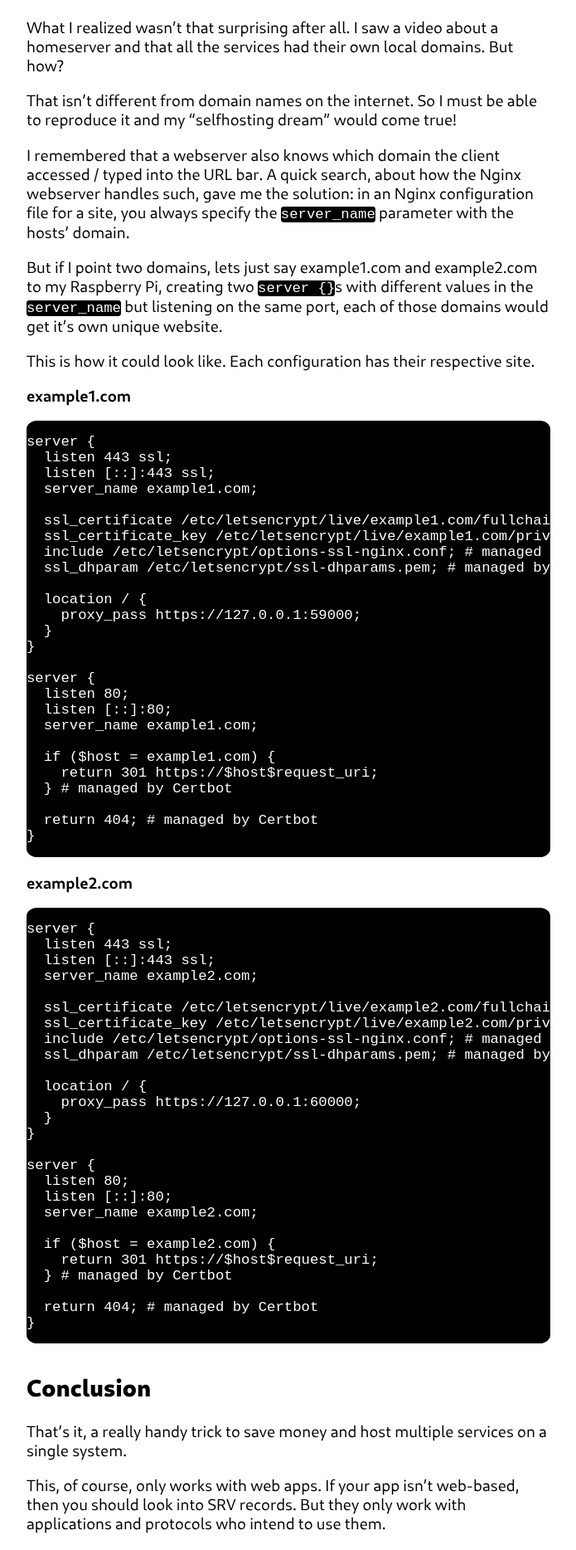
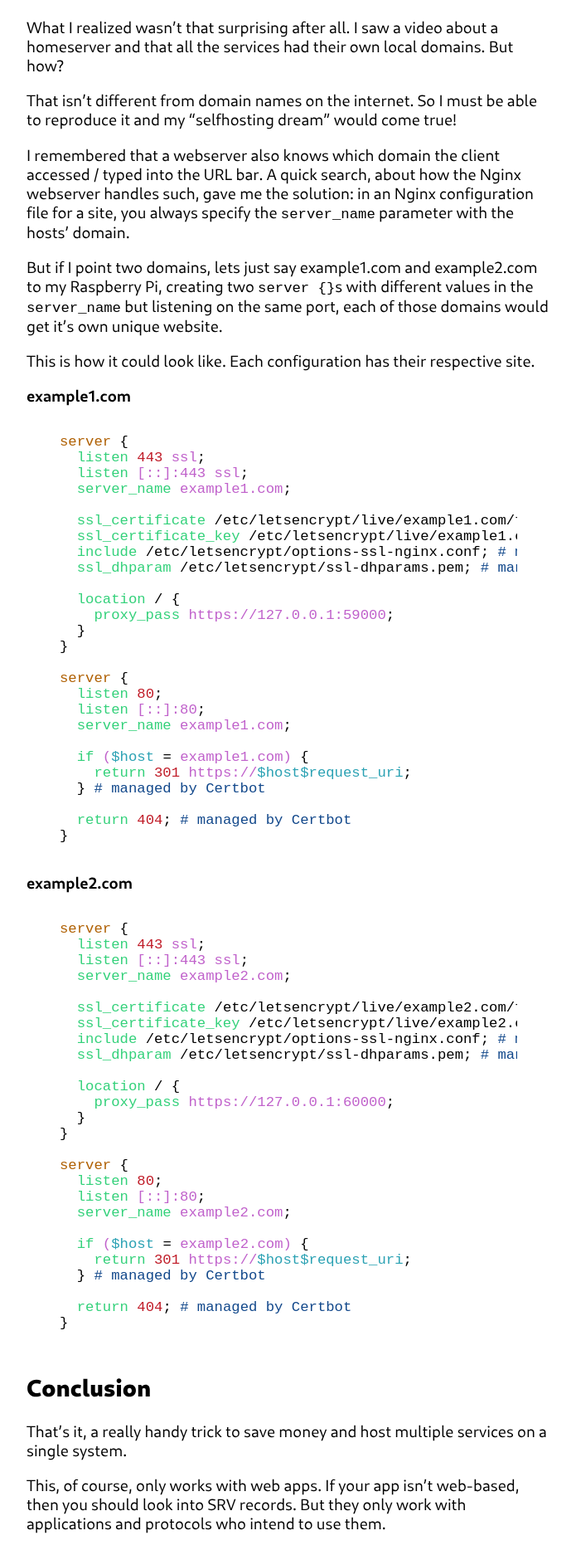
Before and after one commit to konstantintutsch/website, a Jekyll site: the page built from _posts/2023-09-14-one-webserver-multiple-domains.md, in a window 1280 px wide. Shown: the part 687-2555 px from the top of the page at 83% size, without its empty margins (292-987 px from the left). Built offline with Jekyll 4.4.1, drawn with Linux system fonts in a browser that asks for light colours.

Commit message:
Add highlighting

````diff
--- a/_posts/2023-09-14-one-webserver-multiple-domains.md
+++ b/_posts/2023-09-14-one-webserver-multiple-domains.md
@@ -26,7 +26,7 @@ This is how it could look like. Each configuration has their respective site.
 
 **example1.com**
 
-```
+{% highlight nginx %}
 server {
   listen 443 ssl;
   listen [::]:443 ssl;
@@ -53,9 +53,11 @@ server {
 
   return 404; # managed by Certbot
 }
-```
+{% endhighlight %}
+
 **example2.com**
-```
+
+{% highlight nginx %}
 server {
   listen 443 ssl;
   listen [::]:443 ssl;
@@ -82,7 +84,7 @@ server {
 
   return 404; # managed by Certbot
 }
-```
+{% endhighlight %}
 
 ## Conclusion
 
--- a/assets/css/style.css
+++ b/assets/css/style.css
@@ -117,27 +117,49 @@ small
 }
 li { margin: 0.8em; }
 h2 { margin-top: 4vh; }
+blockquote
+{
+    border-left: solid 0.2em darkgray;
+}
+blockquote p
+{
+    margin-left: 1em;
+    font-style: italic;
+    color: darkgray;
+}
 /* code */
-div.highlight
+div.highlight, figure.highlight
 {
-    background: black;
-    border-radius: 2%;
+    border-radius: 0.5em;
     overflow-x: scroll;
+    background: transparent;
 }
-code
+code,
+p code
 {
     font-family: "Hack", monospace;
     font-size: 0.9em;
-    color: #ffffff;
 }
 p code
 {
     white-space: nowrap;
-    border-radius: 0.2em;
-    background: black;
-    color: #ffffff;
 }
 del { text-decoration-thickness: 0.15em; }
+/* code highlighting */
+/* sql */
+code.language-sql span.k { color: #2a7bde; }
+code.language-sql span.s1 { color: #f66151; }
+code.language-sql span.p { color: black; }
+code.language-sql span.n { color: black; }
+/* nginx */
+code.language-nginx span.k { color: #af5f00; }
+code.language-nginx span.p { color: black; }
+code.language-nginx span.kn { color: #33d17a; }
+code.language-nginx span.mi { color: #c01c28; }
+code.language-nginx span.s { color: #c061cb; }
+code.language-nginx span.c1 { color: #12488b; }
+code.language-nginx span.nv { color: #2aa1b3; }
+
 /* image */
 img.post
 {
````
